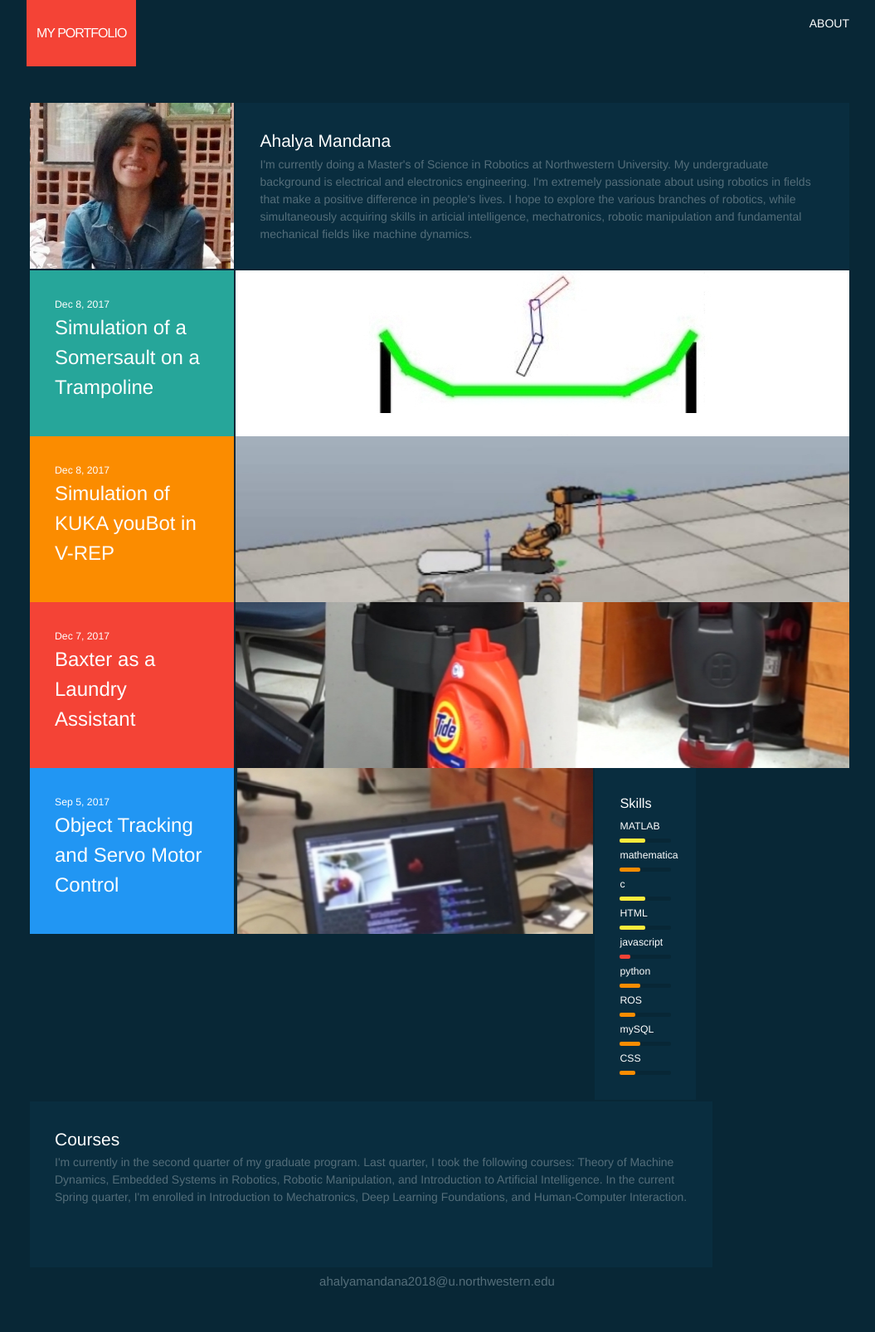
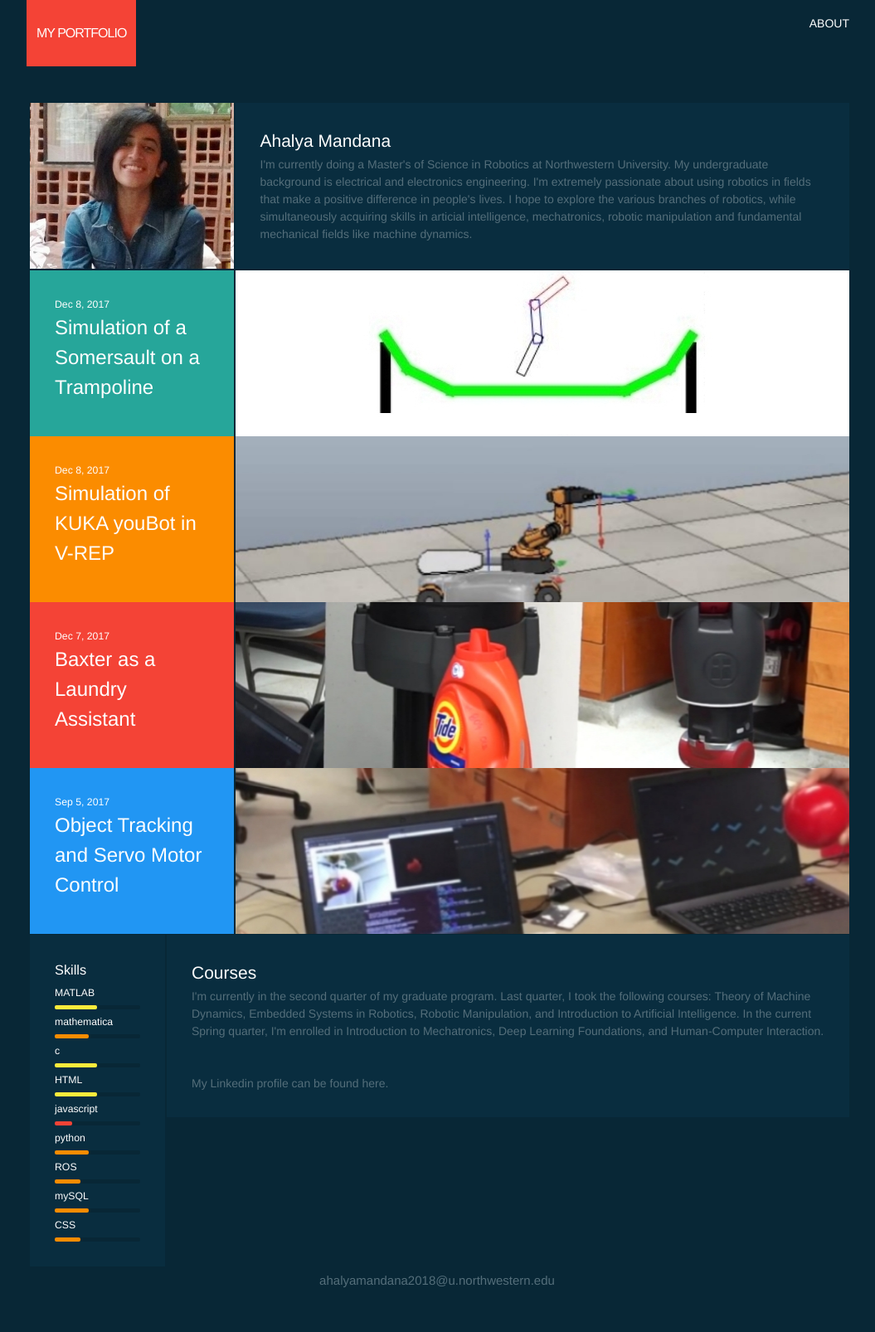
Before and after one commit to am2512/am2512.github.io, a Jekyll site: the page built from index.html, in a window 1280 px wide. Shown: the whole page at 83% size, without its empty margins (112-1167 px from the left). Built offline with Jekyll 4.4.1, drawn with Linux system fonts in a browser that asks for light colours.

Commit message:
Formatting layout

```diff
--- a/index.html
+++ b/index.html
@@ -54,17 +54,13 @@ layout: default
 
            <div class="block glass"  style="background-image:url(assets/1.jpg)">
           </div>
+          <div class="block glass"  style="background-image:url(assets/2.jpg)">
+          </div>
 
 
+      </div>
 
 
-
-
-      <div class="col col-7">
-      <div class="block glass"  style="background-image:url(assets/2.jpg)">
-          </div>
-
-      </div>
 
       <div class="col col-2">
         <div class="block glass">
@@ -77,12 +73,12 @@ layout: default
             </div>
         </div>
     </div>
-      </div>
+
       <div class="col col-10">
         <div class="block glass">
             <div class="block-body">
                 <h2>Courses</h2>
-                <p class="grey-text">I'm currently in the second quarter of my graduate program. Last quarter, I took the following courses: Theory of Machine Dynamics, Embedded Systems in Robotics, Robotic Manipulation, and Introduction to Artificial Intelligence. In the current Spring quarter, I'm enrolled in Introduction to Mechatronics, Deep Learning Foundations, and Human-Computer Interaction.</p>
+                <p class="grey-text">I'm currently in the second quarter of my graduate program. Last quarter, I took the following courses: Theory of Machine Dynamics, Embedded Systems in Robotics, Robotic Manipulation, and Introduction to Artificial Intelligence. In the current Spring quarter, I'm enrolled in Introduction to Mechatronics, Deep Learning Foundations, and Human-Computer Interaction.<br><br><br>My Linkedin profile can be found here.</p>
             </div>
         </div>
       </div>
```
